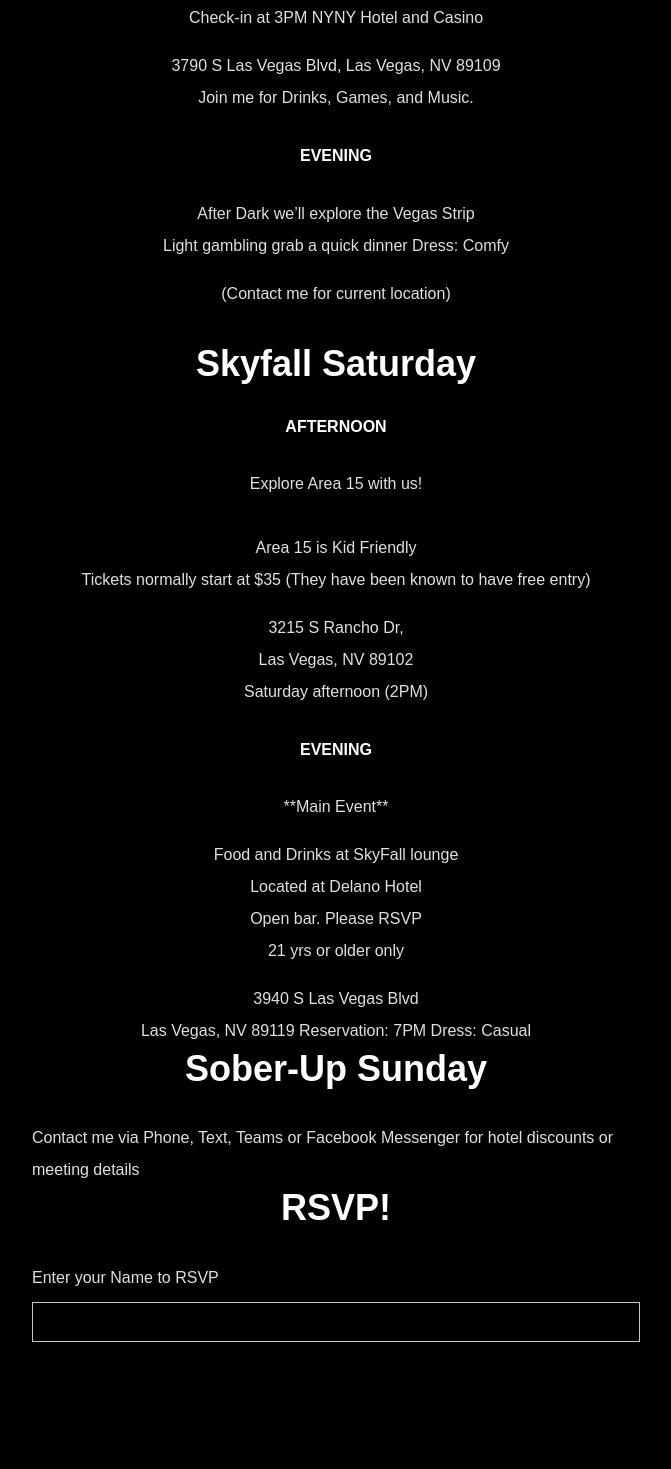
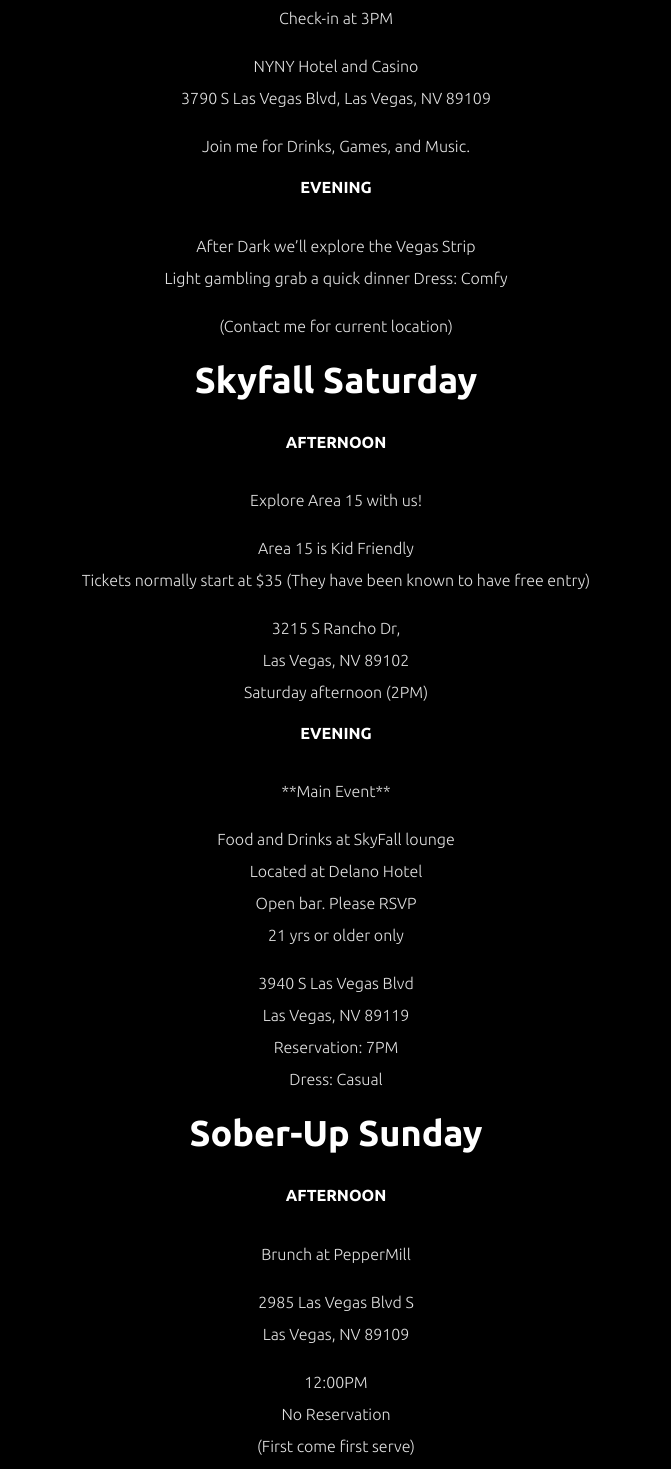
Before and after one commit to stupendous-web/tk-turns-thirty-five, a Next.js app: page / in a window 1280 px wide. Shown: the part 300-1769 px from the top of the page, without its empty margins (304-975 px from the left). Before the commit the page ends 1706 px from the top, so only its background shows below. Built offline with nearby package versions, Linux system fonts and the light colour scheme.

Commit message:
Think twice, code once.

```diff
--- a/pages/_document.js
+++ b/pages/_document.js
@@ -4,12 +4,11 @@
   return (
     <Html lang="en">
       <Head>
+        <link rel="preconnect" href="https://fonts.googleapis.com" />
+        <link rel="preconnect" href="https://fonts.gstatic.com" crossOrigin />
         <link
-          href={
-            "https://fonts.googleapis.com/css2?family=Jost&family=Teko:wght@700&display=swap"
-          }
-          rel={"preload"}
-          as={"font"}
+          href="https://fonts.googleapis.com/css2?family=Ubuntu:wght@300;700&display=swap"
+          rel="stylesheet"
         />
       </Head>
       <body>
--- a/pages/index.js
+++ b/pages/index.js
@@ -1,6 +1,5 @@
 import Head from "next/head";
 import {
-  Box,
   Container,
   FormControl,
   FormLabel,
@@ -27,24 +26,27 @@
             <Heading>Freestyle Friday</Heading>
             <Heading size={"sm"}>AFTERNOON</Heading>
             <Text>Hotel Suite</Text>
-            <Text mb={4}>Check-in at 3PM NYNY Hotel and Casino</Text>
-            <Text>3790 S Las Vegas Blvd, Las Vegas, NV 89109</Text>
-            <Text mb={8}>Join me for Drinks, Games, and Music.</Text>
+            <Text mb={4}>Check-in at 3PM</Text>
+            <Text>NYNY Hotel and Casino</Text>
+            <Text mb={4}>3790 S Las Vegas Blvd, Las Vegas, NV 89109</Text>
+            <Text mb={4}>Join me for Drinks, Games, and Music.</Text>
             <Heading size={"sm"}>EVENING</Heading>
             <Text>After Dark we’ll explore the Vegas Strip</Text>
-            <Text mb={4}>Light gambling grab a quick dinner Dress: Comfy</Text>
-            <Text mb={8}>(Contact me for current location)</Text>
+            <Text mb={4} textAlign={"center"}>
+              Light gambling grab a quick dinner Dress: Comfy
+            </Text>
+            <Text mb={4}>(Contact me for current location)</Text>
             <Heading>Skyfall Saturday</Heading>
             <Heading size={"sm"}>AFTERNOON</Heading>
-            <Text mb={8}>Explore Area 15 with us!</Text>
+            <Text mb={4}>Explore Area 15 with us!</Text>
             <Text>Area 15 is Kid Friendly</Text>
-            <Text mb={4}>
+            <Text mb={4} textAlign={"center"}>
               Tickets normally start at $35 (They have been known to have free
               entry)
             </Text>
             <Text>3215 S Rancho Dr,</Text>
             <Text>Las Vegas, NV 89102</Text>
-            <Text mb={8}>Saturday afternoon (2PM)</Text>
+            <Text mb={4}>Saturday afternoon (2PM)</Text>
             <Heading size={"sm"}>EVENING</Heading>
             <Text mb={4}>**Main Event**</Text>
             <Text>Food and Drinks at SkyFall lounge</Text>
@@ -52,9 +54,20 @@
             <Text>Open bar. Please RSVP</Text>
             <Text mb={4}>21 yrs or older only</Text>
             <Text>3940 S Las Vegas Blvd</Text>
-            <Text>Las Vegas, NV 89119 Reservation: 7PM Dress: Casual</Text>
+            <Text>Las Vegas, NV 89119</Text>
+            <Text>Reservation: 7PM</Text>
+            <Text mb={4}>Dress: Casual</Text>
             <Heading>Sober-Up Sunday</Heading>
-            <Text>
+            <Heading size={"sm"}>AFTERNOON</Heading>
+            <Text mb={4}>Brunch at PepperMill</Text>
+            <Text>2985 Las Vegas Blvd S</Text>
+            <Text mb={4}>Las Vegas, NV 89109</Text>
+            <Text>12:00PM</Text>
+            <Text>No Reservation</Text>
+            <Text>(First come first serve)</Text>
+            <Text>Ask for “T.K.” at</Text>
+            <Text mb={4}>the hostess stand</Text>
+            <Text textAlign={"center"}>
               Contact me via Phone, Text, Teams or Facebook Messenger for hotel
               discounts or meeting details
             </Text>
--- a/utils/chakra.js
+++ b/utils/chakra.js
@@ -32,14 +32,15 @@
       "html, body": {
         bg: "black",
         color: "gray.100",
+        fontWeight: 300,
         overflowX: "hidden",
         lineHeight: 2,
       },
     },
   },
   fonts: {
-    heading: "transducer, sans-serif",
-    body: "arial, sans-serif",
+    heading: "Ubuntu, sans-serif",
+    body: "Ubuntu, sans-serif",
   },
   radii: {
     none: 0,
@@ -56,8 +57,13 @@
     Heading: {
       baseStyle: {
         color: "white",
-        fontWeight: "bold",
+        fontWeight: 700,
         mb: 8,
+      },
+    },
+    Text: {
+      baseStyle: {
+        fontWeight: 300,
       },
     },
     Link: {
```
